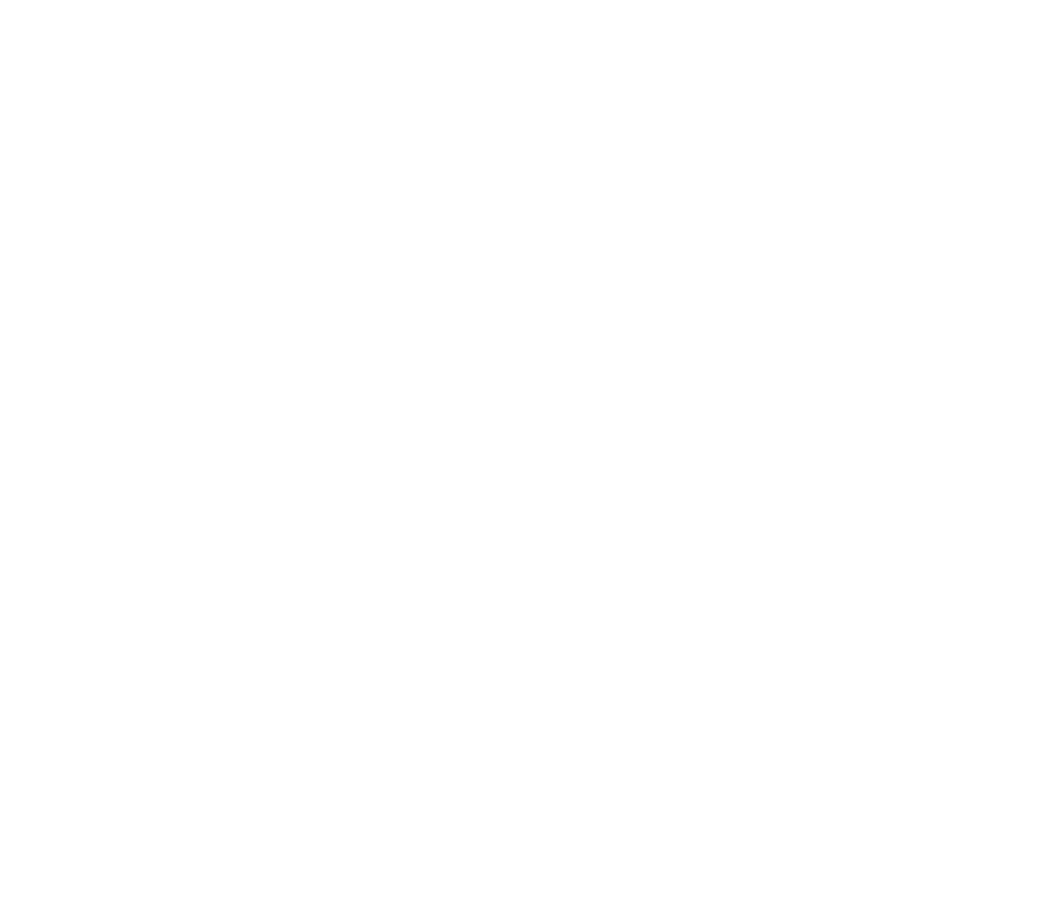
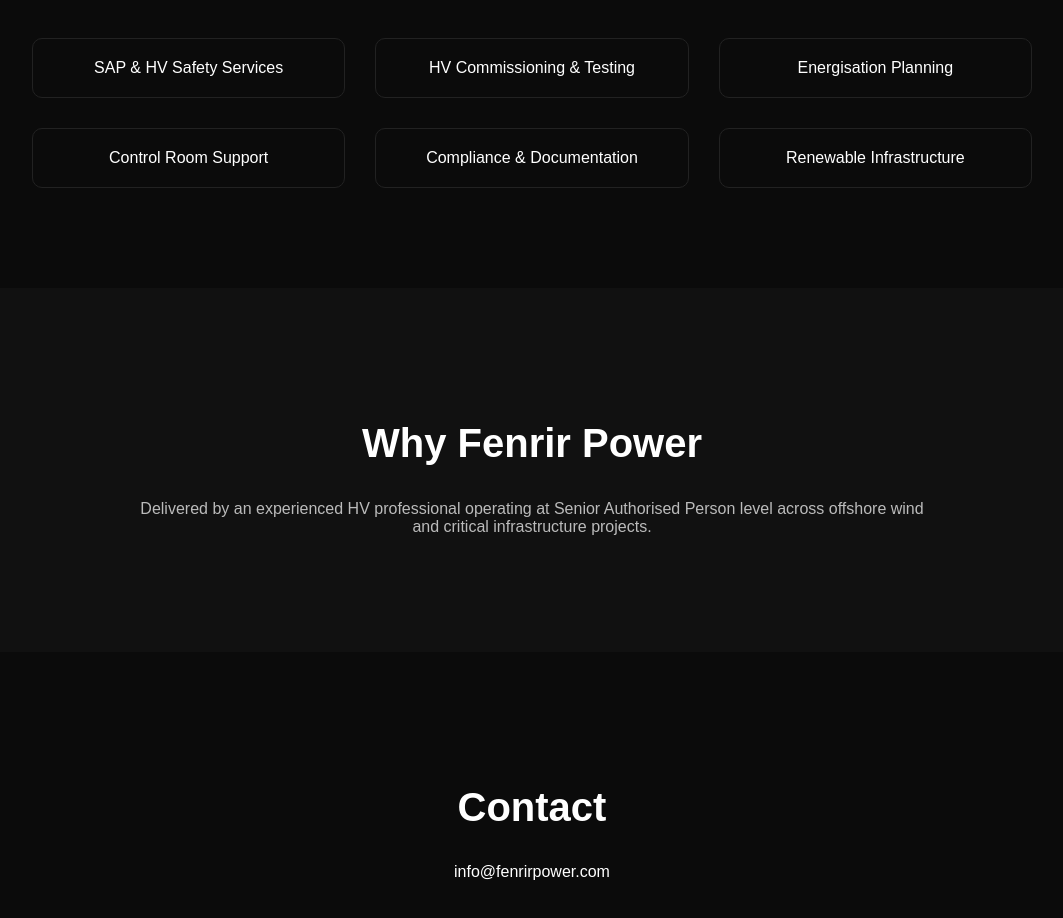
Before and after one commit to callum-ops/fenrir-power-website, a React (Vite) app: page / in a window 1280 px wide. Shown: the part 1020-1938 px from the top of the page, without its empty margins (108-1171 px from the left). Before the commit the page ends 840 px from the top, so only its background shows below. Built offline with nearby package versions, Linux system fonts and the light colour scheme.

Commit message:
Update App.jsx

```diff
--- a/src/App.jsx
+++ b/src/App.jsx
@@ -1,8 +1,9 @@
 export default function App() {
   return (
-    <div style={{
-      background: "#0b0b0b",
-      color: "white",
+    <div style={{ background: "#0b0b0b", color: "white", fontFamily: "Arial" }}>
+
+      {/* HERO */}
+      <section style={{
         height: "100vh",
         display: "flex",
         flexDirection: "column",
@@ -16,7 +17,7 @@
           lineHeight: "1.1",
           maxWidth: "900px"
         }}>
-        HIGH-VOLTAGE SAFETY,<br/>
+          HIGH-VOLTAGE SAFETY,<br />
           COMMISSIONING & CONTROL
         </h1>
 
@@ -41,6 +42,72 @@
             Discuss a Project
           </button>
         </a>
+      </section>
+
+      {/* SERVICES */}
+      <section style={{
+        padding: "100px 20px",
+        textAlign: "center"
+      }}>
+        <h2 style={{ fontSize: "40px" }}>Services</h2>
+
+        <div style={{
+          marginTop: "40px",
+          display: "grid",
+          gridTemplateColumns: "repeat(auto-fit, minmax(250px, 1fr))",
+          gap: "30px",
+          maxWidth: "1000px",
+          marginInline: "auto"
+        }}>
+          {[
+            "SAP & HV Safety Services",
+            "HV Commissioning & Testing",
+            "Energisation Planning",
+            "Control Room Support",
+            "Compliance & Documentation",
+            "Renewable Infrastructure"
+          ].map((item) => (
+            <div key={item} style={{
+              padding: "20px",
+              border: "1px solid #222",
+              borderRadius: "10px"
+            }}>
+              {item}
+            </div>
+          ))}
+        </div>
+      </section>
+
+      {/* AUTHORITY */}
+      <section style={{
+        padding: "100px 20px",
+        textAlign: "center",
+        background: "#111"
+      }}>
+        <h2 style={{ fontSize: "40px" }}>Why Fenrir Power</h2>
+
+        <p style={{
+          marginTop: "20px",
+          maxWidth: "800px",
+          marginInline: "auto",
+          color: "#bbb"
+        }}>
+          Delivered by an experienced HV professional operating at Senior Authorised Person level across offshore wind and critical infrastructure projects.
+        </p>
+      </section>
+
+      {/* CONTACT */}
+      <section style={{
+        padding: "100px 20px",
+        textAlign: "center"
+      }}>
+        <h2 style={{ fontSize: "40px" }}>Contact</h2>
+
+        <p style={{ marginTop: "20px" }}>
+          info@fenrirpower.com
+        </p>
+      </section>
+
     </div>
   );
 }
```
Lines whose indentation alone changed are shown as unchanged.
